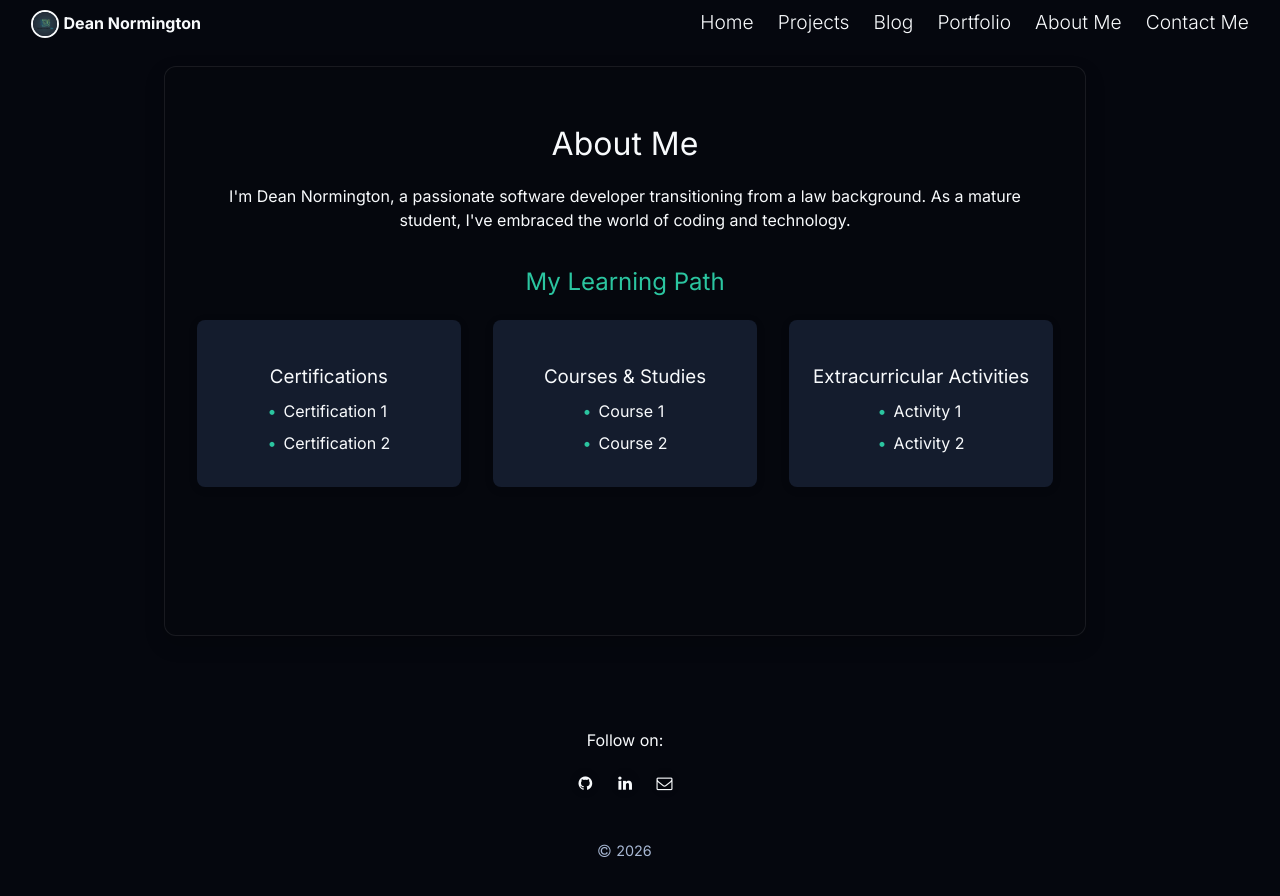
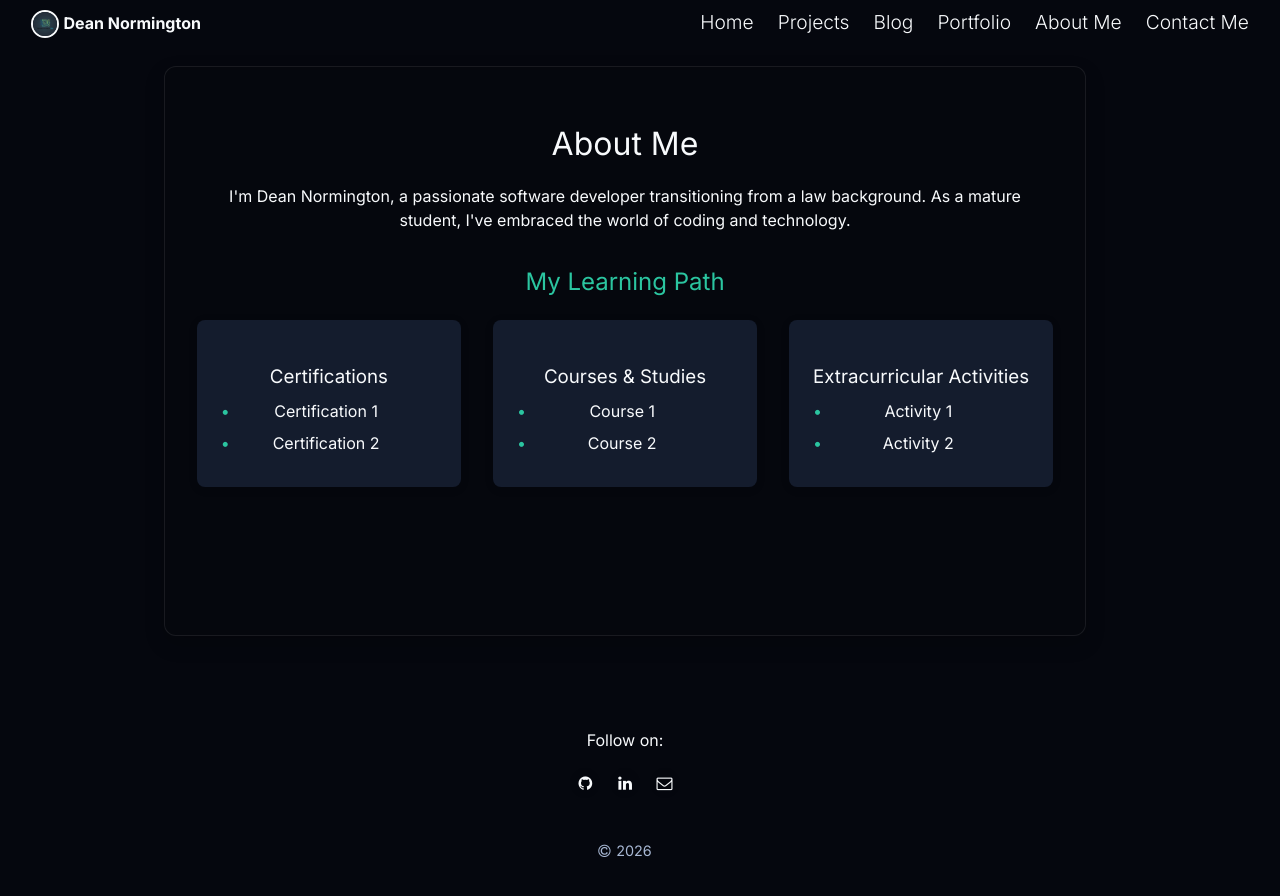
Before and after one commit to dean-js/dnormingtonlaw.uk, a Jekyll site: the page built from about.md, in a window 1280 px wide. Shown: the top 896 px of the page. Built offline with Jekyll 4.4.1, drawn with Linux system fonts in a browser that asks for light colours.

Commit message:
homepage text and about page lists updated/fixed?

```diff
--- a/assets/css/main.css
+++ b/assets/css/main.css
@@ -959,6 +959,19 @@
           align-items: center;
 }
 
+.hero-content,
+.hero-content h1,
+.hero-content p,
+.hero-content .hero-tagline {
+  text-align: center;
+}
+
+.hero-content ul {
+  margin: 0;
+  padding: 0;
+  list-style: none;
+}
+
 .hero-avatar {
   margin: 0 auto 1.5rem;
   width: 100px;
@@ -1775,6 +1788,18 @@
   max-width: 90%;
 }
 
+.learning-item ul,
+.learning-item li {
+  list-style: none;
+  margin: 0;
+  padding: 0;
+  text-align: center;
+}
+
+.learning-item li {
+  padding-left: 0;
+}
+
 .learning-item li {
   color: #f8fafc;
   margin-bottom: 0.5rem;
```
